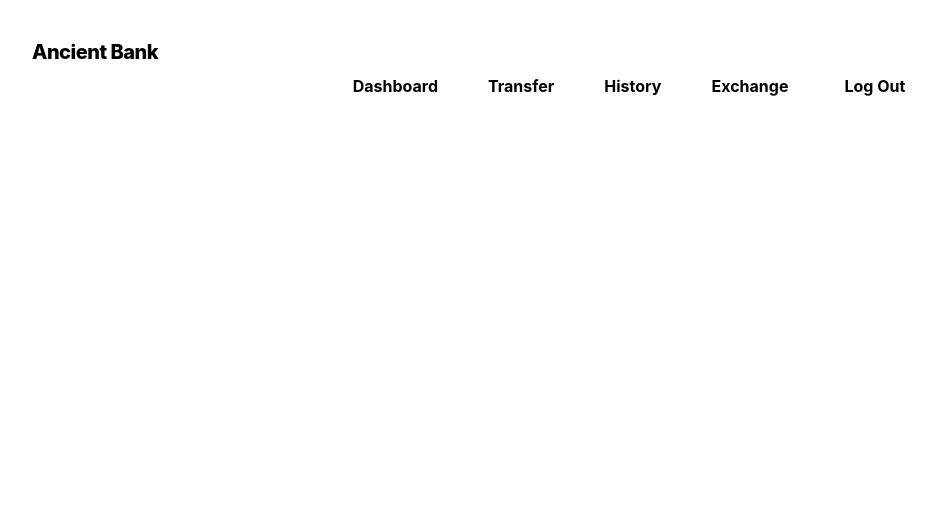
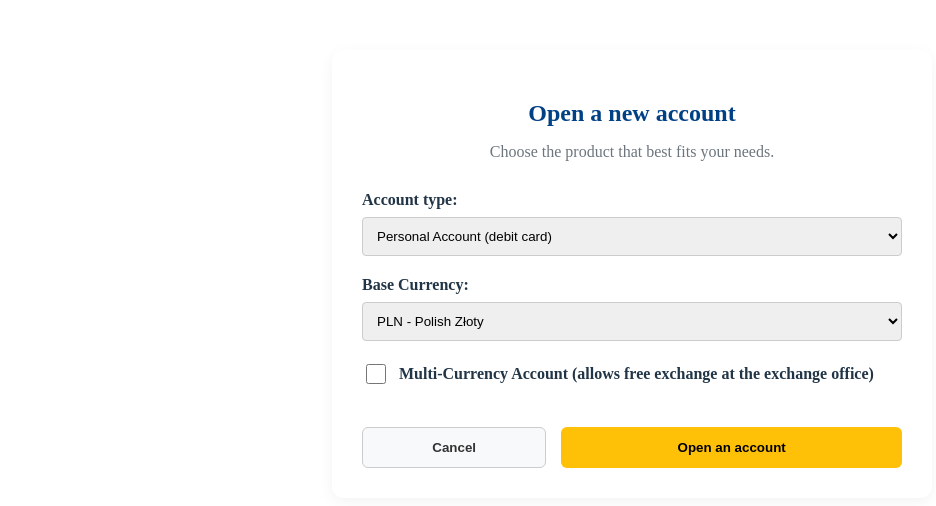
Before and after one commit to rodofrodo/fullstack-banking-app, a React (Vite) app in the folder portfolio-frontend/: page /u/create-account in a window 1280 px wide. Shown: the top 506 px of the page, without its empty margins (8-944 px from the left). Built offline with nearby package versions, Linux system fonts and the light colour scheme; sample sign-in values are in the browser's storage.

Commit message:
Prototype: opening a bank account

```diff
--- a/portfolio-frontend/src/App.jsx
+++ b/portfolio-frontend/src/App.jsx
@@ -8,7 +8,8 @@ import Transfer from './Transfer';
 import History from './History';
 import Exchange from './Exchange';
 import AdminDashboard from './AdminDashboard';
-import { Routes, Route, Navigate, useNavigate, Link, NavLink } from 'react-router-dom';
+import CreateAccount from './CreateAccount';
+import { Routes, Route, Navigate, useNavigate, Link, NavLink, useLocation } from 'react-router-dom';
 
 const getRoleFromToken = (token) => {
     if (!token) return null;
@@ -25,6 +26,7 @@ function App() {
     // token in local storage
     const [token, setToken] = useState(localStorage.getItem('jwt_token'));
     const navigate = useNavigate();
+    const location = useLocation();
 
     const isLoggedIn = !!token;
     const role = getRoleFromToken(token); // the role
@@ -51,7 +53,7 @@ function App() {
             {/* ======================================= */}
             {/*         MENU FOR A REGULAR USER         */}
             {/* ======================================= */}
-            {isLoggedIn && role !== 'ROLE_ADMIN' && (
+            {isLoggedIn && role !== 'ROLE_ADMIN' && location.pathname !== '/u/create-account' && (
                 <div className="nav-container">
                     <div className='nav-logo'>Ancient Bank</div>
                     <div className="nav-buttons-wrapper">
@@ -94,6 +96,9 @@ function App() {
                 <Route path="/u/history" element={isLoggedIn && role !== 'ROLE_ADMIN' ? <History /> : <Navigate to="/" />} />
                 <Route path="/u/exchange" element={isLoggedIn && role !== 'ROLE_ADMIN' ? <Exchange /> : <Navigate to="/" />} />
 
+                {/* sub routes */}
+                <Route path="/u/create-account" element={isLoggedIn && role !== 'ROLE_ADMIN' ? <CreateAccount /> : <Navigate to="/" />} />
+
                 {/* admin */}
                 <Route path="/admin/dashboard" element={isLoggedIn && role === 'ROLE_ADMIN' ? <AdminDashboard /> : <Navigate to="/" />} />
                 <Route path="/admin/users" element={
--- /dev/null
+++ b/portfolio-frontend/src/CreateAccount.jsx
@@ -0,0 +1,104 @@
+import React, { useState } from 'react';
+import { useNavigate } from 'react-router-dom';
+import axios from 'axios';
+
+export default function CreateAccount() {
+    const navigate = useNavigate();
+
+    // form states
+    const [accountType, setAccountType] = useState('PERSONAL');
+    const [isMultiCurrency, setIsMultiCurrency] = useState(false);
+    const [baseCurrency, setBaseCurrency] = useState('PLN');
+
+    const handleSubmit = async (e) => {
+        e.preventDefault();
+        const token = localStorage.getItem('jwt_token');
+        if (!token) return;
+
+        try {
+            const payload = {
+                accountType,
+                isMultiCurrency,
+                baseCurrency
+            };
+
+            // POST request to create a new account
+            const response = await axios.post(
+                'http://localhost:8080/api/accounts/create',
+                payload,
+                { headers: { Authorization: 'Bearer ' + token } }
+            );
+
+            alert('Account created successfully');
+            navigate('/u/dashboard'); // Redirect to dashboard after successful account creation
+
+        } catch (error) {
+            console.error("Error creating account: ", error);
+        }
+    };
+
+    return (
+        <div style={{ maxWidth: '600px', margin: '50px auto', padding: '30px', backgroundColor: '#fff', borderRadius: '12px', boxShadow: '0 4px 15px rgba(0,0,0,0.05)' }}>
+            <h2 style={{ textAlign: 'center', color: '#004085', marginBottom: '10px' }}>Open a new account</h2>
+            <p style={{ textAlign: 'center', color: '#6c757d', marginBottom: '30px' }}>Choose the product that best fits your needs.</p>
+
+            <form onSubmit={handleSubmit} style={{ display: 'flex', flexDirection: 'column', gap: '20px' }}>
+                <label style={{ fontWeight: 'bold' }}>
+                    Account type:
+                    <select
+                        value={accountType}
+                        onChange={e => setAccountType(e.target.value)}
+                        style={{ width: '100%', padding: '10px', marginTop: '8px', borderRadius: '4px', border: '1px solid #ccc' }}
+                    >
+                        <option value="PERSONAL">Personal Account (debit card)</option>
+                        <option value="BUSINESS">Business Account (low interest rates on loans)</option>
+                        <option value="POCKET">Pocket Account (0.1% monthly profit)</option>
+                        <option value="SAVINGS">Savings Account (3% annually)</option>
+                        <option value="BONDS">Bonds Account (5% + inflation, frozen for 5 years)</option>
+                    </select>
+                </label>
+
+                <label style={{ fontWeight: 'bold' }}>
+                    Base Currency:
+                    <select
+                        value={baseCurrency}
+                        onChange={e => setBaseCurrency(e.target.value)}
+                        style={{ width: '100%', padding: '10px', marginTop: '8px', borderRadius: '4px', border: '1px solid #ccc' }}
+                    >
+                        <option value="PLN">PLN - Polish Złoty</option>
+                        <option value="EUR">EUR - Euro</option>
+                        <option value="USD">USD - US Dollar</option>
+                        <option value="CHF">CHF - Swiss Franc</option>
+                        <option value="GBP">GBP - British Pound</option>
+                    </select>
+                </label>
+
+                <label style={{ display: 'flex', alignItems: 'center', gap: '10px', fontWeight: 'bold', cursor: 'pointer' }}>
+                    <input
+                        type="checkbox"
+                        checked={isMultiCurrency}
+                        onChange={(e) => setIsMultiCurrency(e.target.checked)}
+                        style={{ width: '20px', height: '20px' }}
+                    />
+                    Multi-Currency Account (allows free exchange at the exchange office)
+                </label>
+
+                <div style={{ display: 'flex', gap: '15px', marginTop: '20px' }}>
+                    <button
+                        type="button"
+                        onClick={() => navigate('/u/dashboard')}
+                        style={{ flex: 1, padding: '12px', backgroundColor: '#f8f9fa', color: '#333', border: '1px solid #ccc', borderRadius: '6px', cursor: 'pointer', fontWeight: 'bold' }}
+                    >
+                        Cancel
+                    </button>
+                    <button
+                        type="submit"
+                        style={{ flex: 2, padding: '12px', backgroundColor: '#ffc107', color: '#000', border: 'none', borderRadius: '6px', cursor: 'pointer', fontWeight: 'bold' }}
+                    >
+                        Open an account
+                    </button>
+                </div>
+            </form>
+        </div>
+    );
+};
--- a/portfolio-frontend/src/Dashboard.jsx
+++ b/portfolio-frontend/src/Dashboard.jsx
@@ -1,10 +1,12 @@
 import { useEffect, useState } from 'react';
 import axios from 'axios';
 import { formatAccountNumber, formatBalance } from './global/utils';
+import { useNavigate } from 'react-router-dom';
 
 function Dashboard() {
     const [accountMessage, setAccountMessage] = useState('');
     const [accounts, setAccounts] = useState([]);
+    const navigate = useNavigate();
 
     const fetchAccounts = async () => {
         const token = localStorage.getItem('jwt_token');
@@ -159,7 +161,7 @@ function Dashboard() {
                 )}
 
                 <button
-                    onClick={handleCreateAccount}
+                    onClick={() => navigate('/u/create-account')}
                     style={{ cursor: 'pointer', padding: '12px', backgroundColor: '#ffc107', color: '#333', border: 'none', borderRadius: '5px', fontWeight: 'bold', width: '100%', fontSize: '15px' }}
                 >
                     ➕ Open new bank account
```
